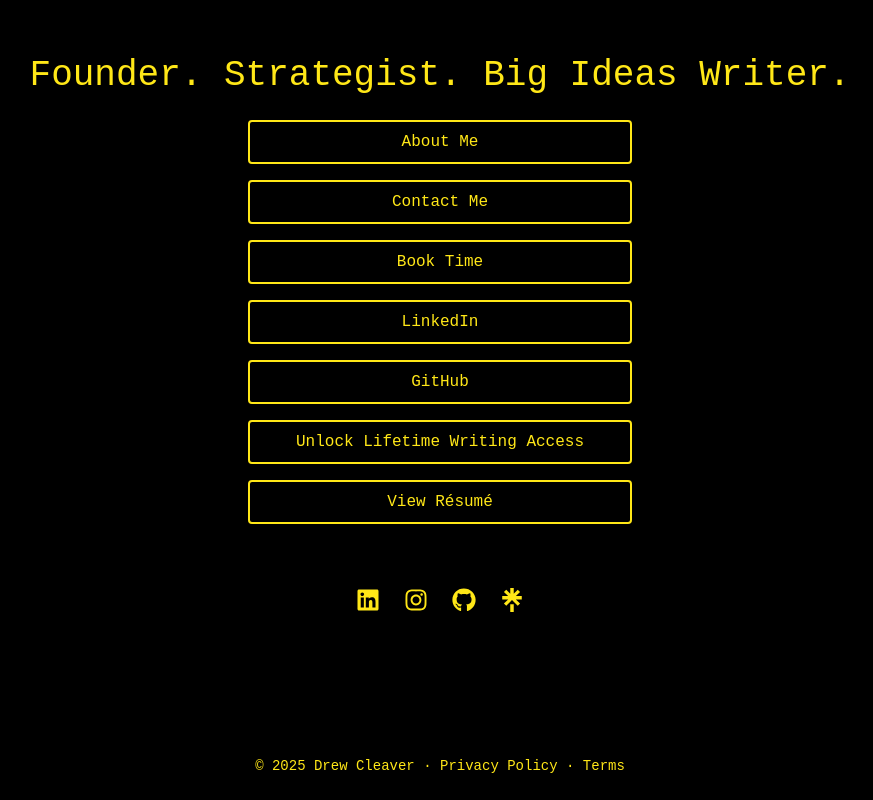
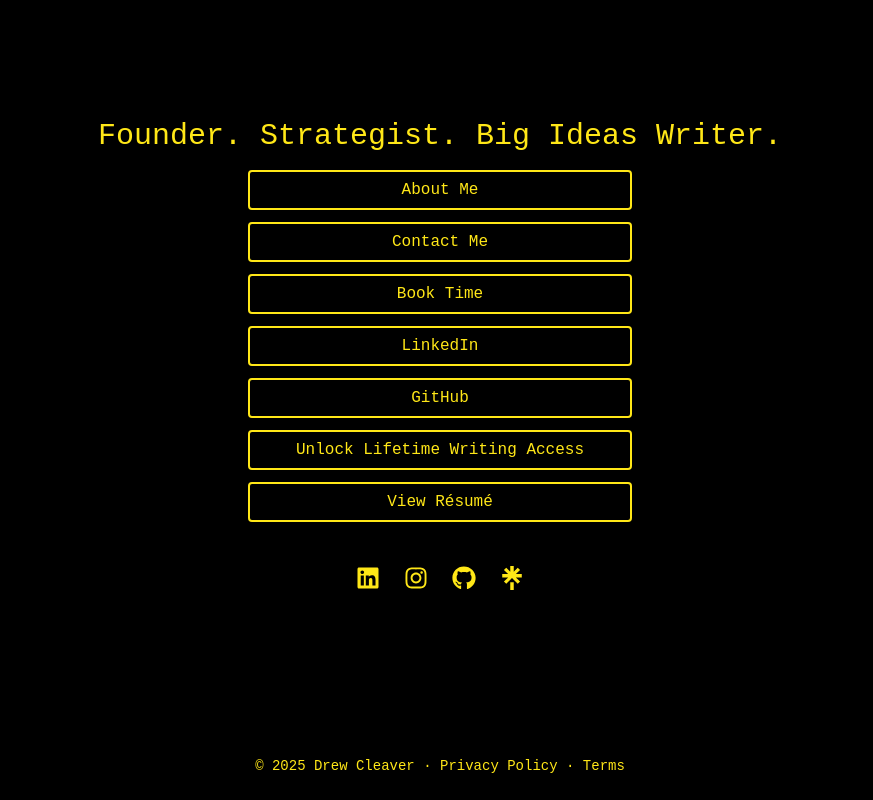
Before and after one commit to drewcleaverdotcom/drewcleaver.com, a Next.js app: page / in a window 1280 px wide. Shown: the whole page, without its empty margins (200-1073 px from the left). Built offline with nearby package versions, Linux system fonts and the light colour scheme; no server answers.

Commit message:
Adjust homepage spacing and font sizes

```diff
--- a/pages/index.jsx
+++ b/pages/index.jsx
@@ -7,7 +7,7 @@
 
 export default function Home() {
   const buttonClass =
-    'w-full text-center border-2 rounded py-2 transition-colors duration-200 border-[#FFE717] bg-black text-[#FFE717] hover:border-[#00CC88] hover:text-[#00CC88]';
+    'w-full text-center border-2 rounded py-1.5 transition-colors duration-200 border-[#FFE717] bg-black text-[#FFE717] hover:border-[#00CC88] hover:text-[#00CC88]';
   return (
     <div className="flex min-h-screen flex-col bg-[var(--bg-color)] text-[var(--text-color)]">
       <SEO
@@ -16,17 +16,17 @@
         keywords="Drew Cleaver Consulting, political strategy, business automation, spiritual insight"
       />
 
-      <main className="flex flex-col flex-grow items-center justify-center gap-6 p-4 sm:p-8 pb-16 sm:pb-24">
+      <main className="flex flex-col flex-grow items-center justify-center gap-4 p-4 sm:p-6 pb-8 sm:pb-12">
         <header aria-labelledby="main-title" className="text-center">
           <h1
             id="main-title"
-            className="text-2xl sm:text-3xl md:text-4xl font-normal text-center"
+            className="text-xl sm:text-2xl md:text-3xl font-normal text-center"
           >
             Founder. Strategist. Big Ideas Writer.
           </h1>
         </header>
 
-        <div className="flex w-full max-w-xs sm:max-w-sm flex-col gap-4">
+        <div className="flex w-full max-w-xs sm:max-w-sm flex-col gap-3">
           <Link href="/about" className={buttonClass}>
             About Me
           </Link>
@@ -70,9 +70,9 @@
           </Link>
         </div>
 
-        <div className="mt-6 w-full max-w-xs sm:max-w-sm">
+        <div className="mt-4 w-full max-w-xs sm:max-w-sm">
           <EmailSignup />
-          <SocialLinks className="mt-4 text-2xl" />
+          <SocialLinks className="mt-3 text-2xl" />
         </div>
       </main>
 
```
